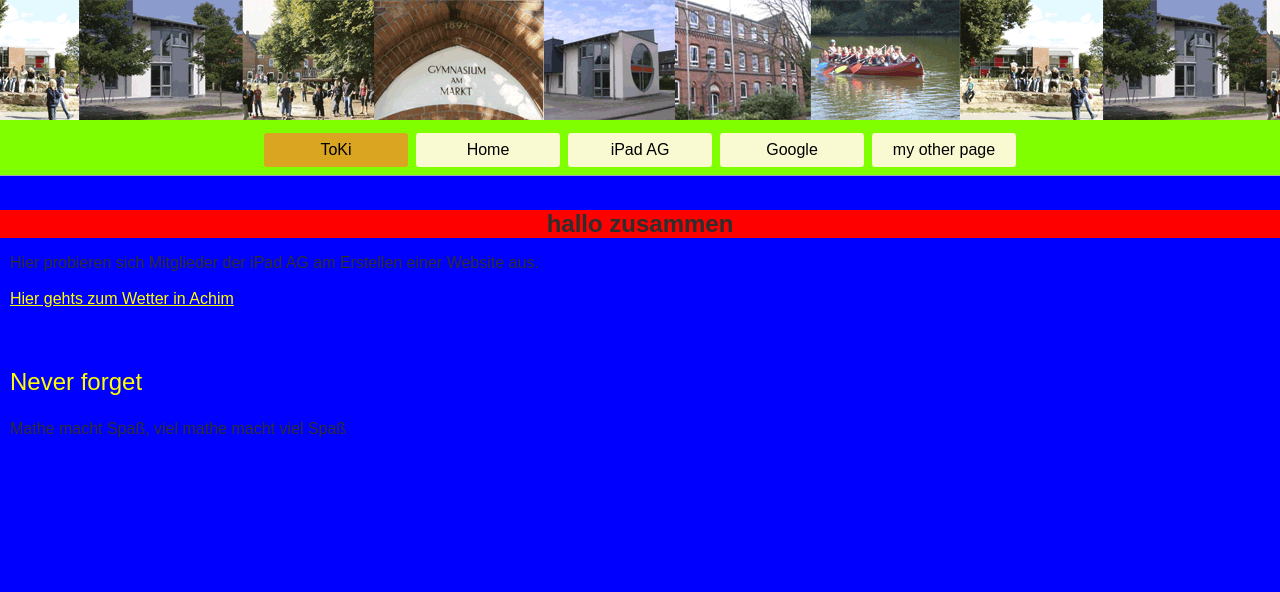
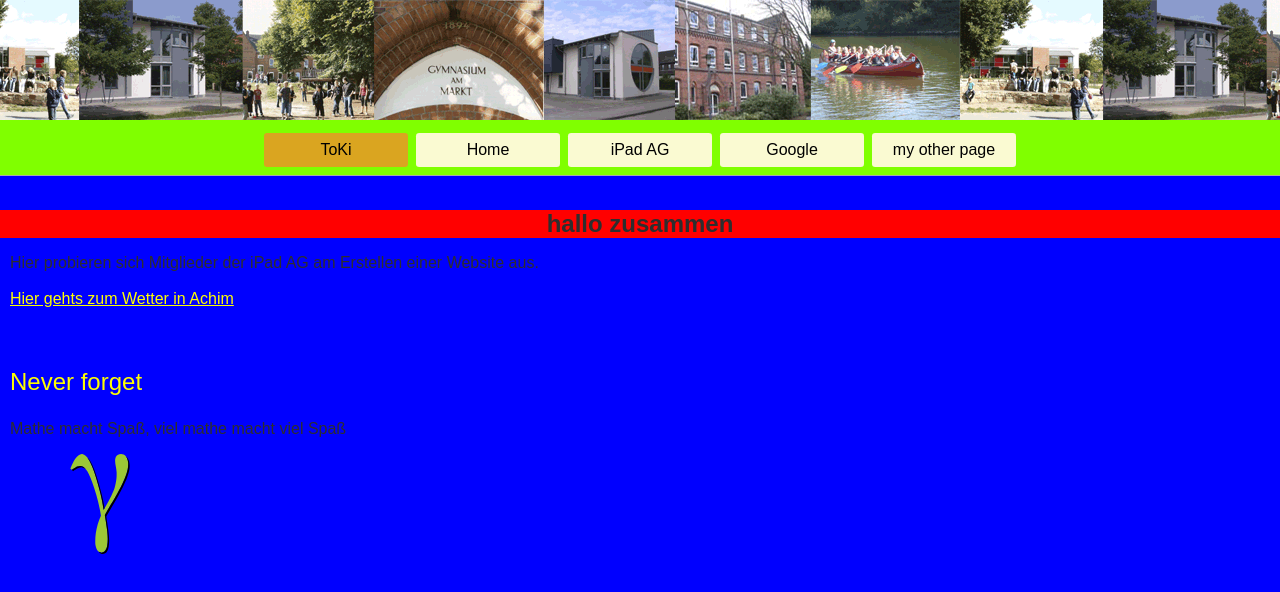
Before and after one commit to captainkiller83/website-gamma, a website: page ToKi.html in a window 1280 px wide. Drawn offline with Linux system fonts and the light colour scheme.

Commit message:
1 file modified

```diff
--- a/ToKi.html
+++ b/ToKi.html
@@ -23,6 +23,6 @@
     <p style="font-size:150%;color:yellow;margin-left:10">Never forget</p>
     <p style="margin-left:10">Mathe macht Spa&szlig;, viel mathe macht viel Spa&szlig;</p>
 
-
+<img src="./gamma_logo.svg" height="100" width="200">
 </body>
 </html>
```
